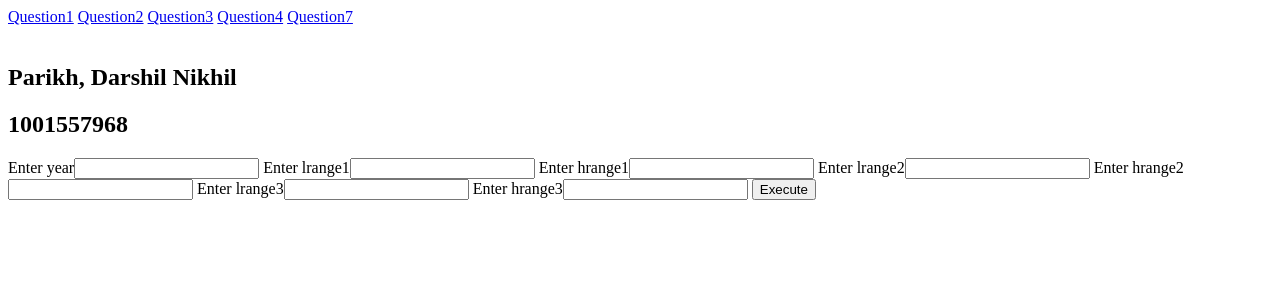
After one commit to darshilgit/quiz4, a Flask app: page /question7 in a window 1280 px wide. The commit adds this page. Shown: the top 300 px of the page. Run offline with Flask 2, Linux system fonts and the light colour scheme; some libraries are stand-ins or nearby versions.

Commit message:
question 7 commit

```diff
--- a/app.py
+++ b/app.py
@@ -126,5 +126,42 @@ def question4_execute():
         line_chart.add(country, bp_values)
     return render_template('question4.html', chart=line_chart.render_data_uri())
 
+
+@app.route('/question7', )
+def question7():
+    return render_template('question7.html')
+
+@app.route('/question7_execute',  methods=['GET'])
+def question7_execute():
+    bar_chart = pygal.Bar(width=1000, height=500)
+    year = str(request.args.get('year'))
+    year = 'y_'+year
+    lrange1 = request.args.get('lrange1')
+    hrange1 = request.args.get('hrange1')
+    lrange2 = request.args.get('lrange2')
+    hrange2 = request.args.get('hrange2')
+    lrange3 = request.args.get('lrange3')
+    hrange3 = request.args.get('hrange3')
+    range = [lrange1 +'-' + hrange1, lrange2 +'-' + hrange2, lrange3 +'-' + hrange3]
+    print(range)
+    cursor = conn.cursor()
+    sql = "select count(State) from population where " + year + " between " + "'" + lrange1 + "'" + " and " + "'" + hrange1 + "'"
+    sql1 = "select count(State) from population where " + year + " between " + "'" + lrange2 + "'" + " and " + "'" + hrange2 + "'"
+    sql2 = "select count(State) from population where " + year + " between " + "'" + lrange3 + "'" + " and " + "'" + hrange3 + "'"
+    print(sql)
+    result = cursor.execute(sql).fetchall()
+    print(result)
+    answers = []
+    answers.append(result[0][0])
+    result = cursor.execute(sql1).fetchall()
+    answers.append(result[0][0])
+    result = cursor.execute(sql2).fetchall()
+    answers.append(result[0][0])
+    bar_chart.add(range[0], answers[0])
+    bar_chart.add(range[1], answers[1])
+    bar_chart.add(range[2], answers[2])
+    return render_template('question7.html', chart=bar_chart.render_data_uri())
+
+
 if __name__ == '__main__':
     app.run()
--- a/templates/common.html
+++ b/templates/common.html
@@ -12,6 +12,7 @@
         <a href="/question2">Question2</a>
         <a href="/question3">Question3</a>
         <a href="/question4">Question4</a>
+        <a href="/question7">Question7</a>
         <br><br>
         <h2>Parikh, Darshil Nikhil</h2>
         <h2>1001557968</h2>
--- /dev/null
+++ b/templates/question7.html
@@ -0,0 +1,16 @@
+{%  include 'common.html' %}
+
+<form action="/question7_execute" method="get">
+    Enter year<input type="text" name="year" method="get" >
+    Enter lrange1<input type="text" name="lrange1" method="get" >
+    Enter hrange1<input type="text" name="hrange1" method="get" >
+    Enter lrange2<input type="text" name="lrange2" method="get" >
+    Enter hrange2<input type="text" name="hrange2" method="get" >
+    Enter lrange3<input type="text" name="lrange3" method="get" >
+    Enter hrange3<input type="text" name="hrange3" method="get" >
+    <input type="submit" value="Execute">
+</form>
+
+{% if chart%}
+    <embed type="image/svg+xml" src= {{ chart|safe }} />
+{% endif %}
```
